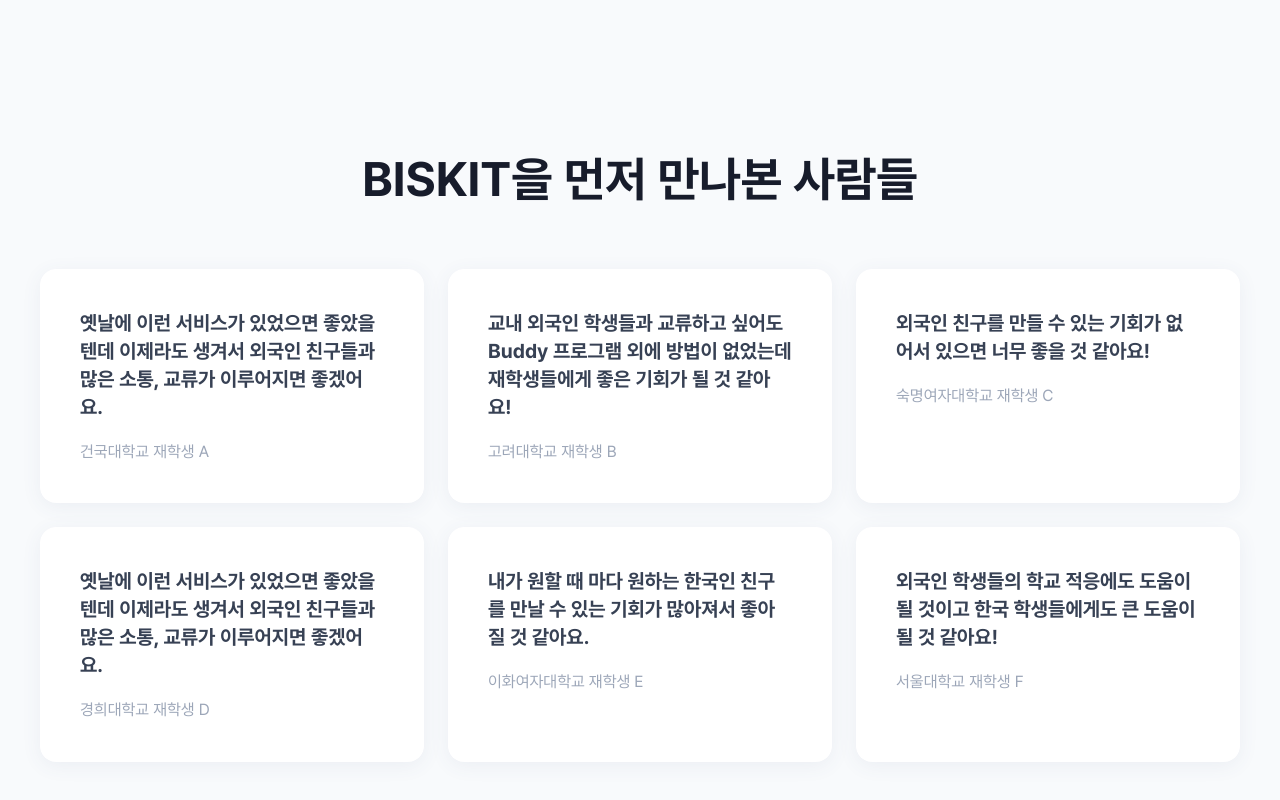
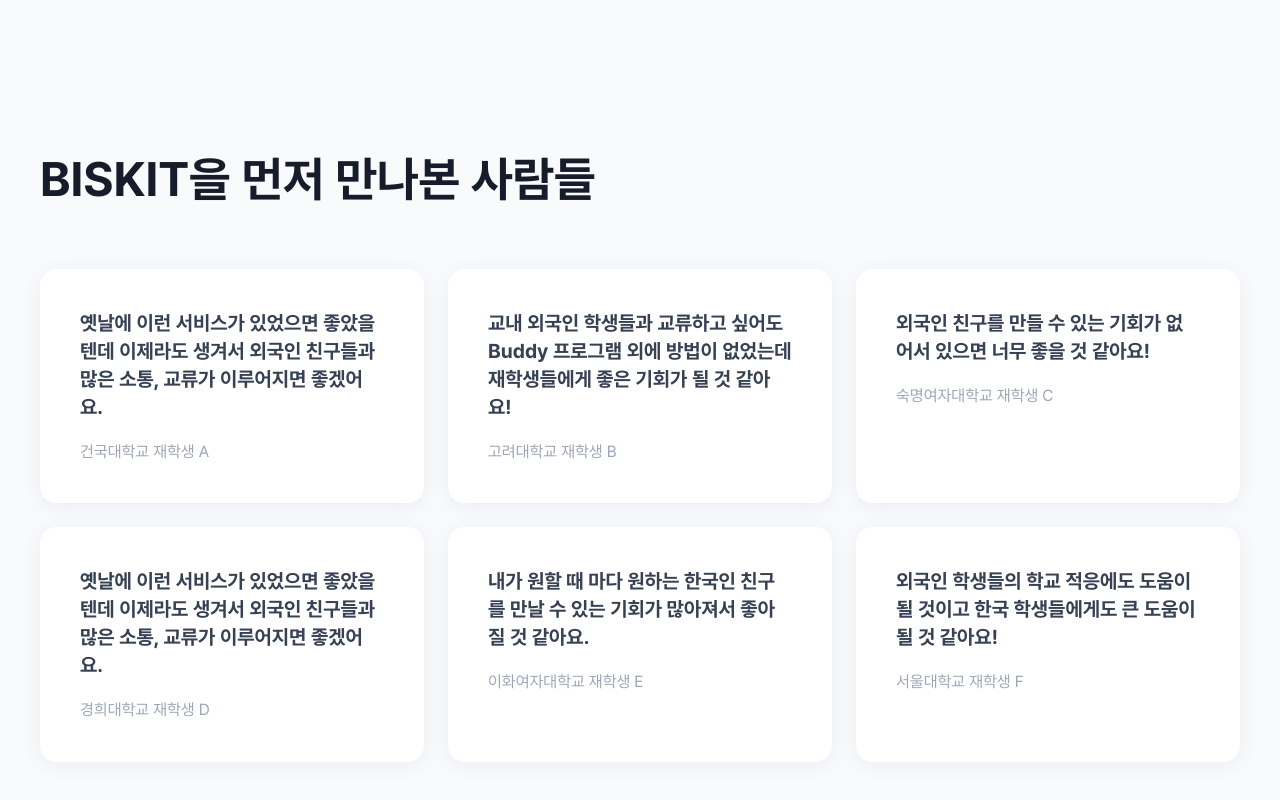
Before and after one commit to yxunakim84/BISKIT_Onboarding, a Next.js app: page / in a window 1280 px wide. Shown: the part 3234-4034 px from the top of the page. Built offline with nearby package versions, Linux system fonts and the light colour scheme.

Commit message:
style: fix items direction stye

```diff
--- a/src/components/Part5/Part5.tsx
+++ b/src/components/Part5/Part5.tsx
@@ -71,7 +71,7 @@
   };
   return (
     <section className="w-full pt-[120px] pb-[100px] px-[40px] flex-col items-center bg-bg-elevation1 flex">
-      <div className="max-w-[1220px] w-full flex flex-col gap-y-[56px] items-center justify-between">
+      <div className="max-w-[1220px] w-full flex flex-col gap-y-[56px] justify-between">
         <div
           className="text-title48Bd text-content-default"
           {...animatedItem[6]}
```
